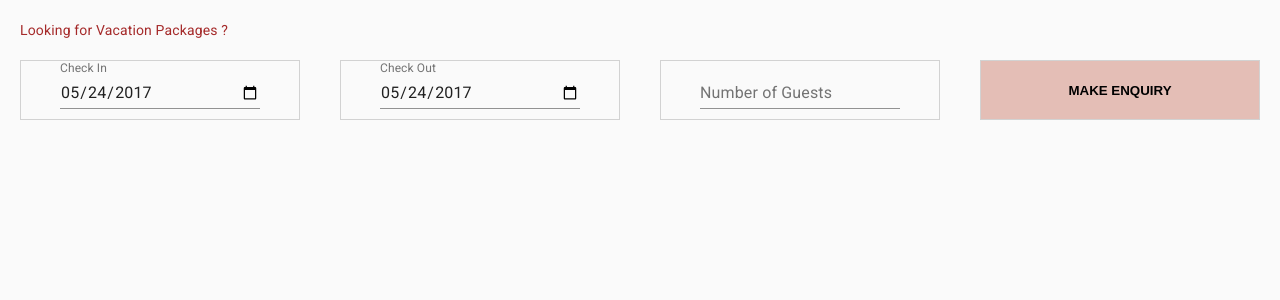
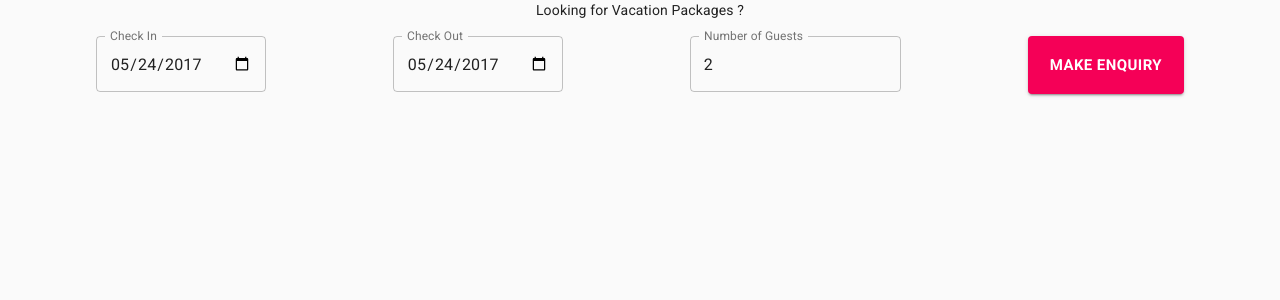
Before and after one commit to akshay-zagade/hotel-management, a React (Create React App) app: page / in a window 1280 px wide. Shown: the top 300 px of the page. Built offline with nearby package versions, Linux system fonts and the light colour scheme.

Commit message:
Enquiry form updated

```diff
--- a/src/App.js
+++ b/src/App.js
@@ -1,6 +1,6 @@
 import { createMuiTheme, CssBaseline, ThemeProvider } from "@material-ui/core";
 import React from "react";
-import EnquiryMain from "./components/EnquiryMain";
+import EnquiryForm from "./components/EnquiryForm";
 
 function App() {
   const theme = createMuiTheme({
@@ -14,7 +14,7 @@ function App() {
       <ThemeProvider theme={theme}>
         <CssBaseline />
         <div className="App">
-          <EnquiryMain />
+          <EnquiryForm />
         </div>
       </ThemeProvider>
     </React.Fragment>
--- a/src/components/DatePickers.js
+++ /dev/null
@@ -1,33 +0,0 @@
-import React from 'react';
-import { makeStyles } from '@material-ui/core/styles';
-import TextField from '@material-ui/core/TextField';
-
-const useStyles = makeStyles((theme) => ({
-  container: {
-    display: 'flex',
-    flexWrap: 'wrap',
-  },
-  textField: {
-    margin: 'auto',
-    width: 200
-  },
-}));
-
-export default function DatePickers(props) {
-  const classes = useStyles();
-
-  return (
-    <form className={classes.container} noValidate>
-      <TextField
-        id="date"
-        label={props.label}
-        type="date"
-        defaultValue="2017-05-24"
-        className={classes.textField}
-        InputLabelProps={{
-          shrink: true,
-        }}
-      />
-    </form>
-  );
-}
--- /dev/null
+++ b/src/components/EnquiryForm.js
@@ -0,0 +1,95 @@
+import { Button, Grid, makeStyles, TextField } from "@material-ui/core";
+import React from "react";
+
+
+const useStyles = makeStyles((theme) => ({
+  enquiryContainer: {
+    [theme.breakpoints.down("xs")]: {
+      flexDirection: "column",
+    },
+    "& > *": {
+      marginLeft: 15,
+      marginRight: 15,
+    },
+  },
+
+  enquiryButton: {
+    "& > *": {
+      paddingTop: "inherit",
+      paddingBottom: "inherit",
+    },
+    fontWeight: "bold",
+  },
+}));
+
+function EnquiryForm() {
+  const classes = useStyles();
+
+  return (
+    <div>
+      <Grid container direction="row" justify="center" spacing={2}>
+        <Grid item>Looking for Vacation Packages ?</Grid>
+        <Grid
+          item
+          container
+          className={classes.enquiryContainer}
+          direction="row"
+          justify="space-evenly"
+          spacing={2}
+        >
+          <Grid item>
+            <TextField
+              id="date"
+              label="Check In"
+              type="date"
+              defaultValue="2017-05-24"
+              InputLabelProps={{
+                shrink: true,
+              }}
+              variant="outlined"
+              fullWidth={true}
+            />
+          </Grid>
+          <Grid item>
+            <TextField
+              id="date"
+              label="Check Out"
+              type="date"
+              defaultValue="2017-05-24"
+              InputLabelProps={{
+                shrink: true,
+              }}
+              variant="outlined"
+              fullWidth={true}
+            />
+          </Grid>
+          <Grid item>
+            <TextField
+              id="standard-basic"
+              label="Number of Guests"
+              defaultValue="2"
+              variant="outlined"
+              InputLabelProps={{
+                shrink: true,
+              }}
+              fullWidth={true}
+            />
+          </Grid>
+          <Grid item>
+            <Button
+              variant="contained"
+              color="secondary"
+              className={classes.enquiryButton}
+              size="large"
+              fullWidth={true}
+            >
+              Make Enquiry
+            </Button>
+          </Grid>
+        </Grid>
+      </Grid>
+    </div>
+  );
+}
+
+export default EnquiryForm;
--- a/src/components/EnquiryMain.js
+++ /dev/null
@@ -1,72 +0,0 @@
-import { makeStyles, TextField } from '@material-ui/core';
-import { Height } from '@material-ui/icons';
-import React from 'react'
-import DatePickers from './DatePickers'
-import EnquiryTextField from './EnquiryTextField'
-
-
-const useStyles = makeStyles((theme) => ({
-    enquiryContainer: {
-        display: 'flex',
-        flexDirection: 'column',
-        flexWrap: 'wrap',
-        [theme.breakpoints.up("sm")]: {
-            flexDirection: 'row',
-            flexWrap: 'nowrap',
-            justifyContent: 'space-evenly'
-        },
-    },
-    enquiryDiv: {
-        border: '1px solid #d2d2d2',
-        margin: 20,
-        height: 60,
-        [theme.breakpoints.up("sm")]: {
-            width: 300
-        }
-    },
-    enquiryButton: {
-        border: 0,
-        color: 'black',
-        backgroundColor: '#e4beb6',
-        width: '100%',
-        height: '100%',
-        fontWeight: 'bold'
-    },
-    enquiryHeading: {
-        display: 'flex',
-        height: 'auto',
-        margin: '20px 20px 0px 20px',
-        border: 'none',
-        color: 'brown'
-    }
-
-  }));
-
-function EnquiryMain() {
-
-    const classes = useStyles();
-
-    return (
-        <div>
-            <div className={classes.enquiryHeading} >
-                Looking for Vacation Packages ?
-            </div>
-            <div className={classes.enquiryContainer}>
-                <div className={classes.enquiryDiv} >
-                    <DatePickers label="Check In"/>
-                </div>
-                <div className={classes.enquiryDiv} >
-                    <DatePickers label="Check Out"/>
-                </div>
-                <div className={classes.enquiryDiv}>
-                    <EnquiryTextField id="standard-basic" label="Number of Guests" />
-                </div>
-                <div className={classes.enquiryDiv}>
-                    <button className={classes.enquiryButton}>MAKE ENQUIRY</button>
-                </div>
-            </div>
-        </div>
-    )
-}
-
-export default EnquiryMain;
--- a/src/components/EnquiryTextField.js
+++ /dev/null
@@ -1,24 +0,0 @@
-import React from 'react';
-import { makeStyles } from '@material-ui/core/styles';
-import TextField from '@material-ui/core/TextField';
-
-const useStyles = makeStyles((theme) => ({
-  root: {
-    display: 'flex',
-    flexWrap: 'wrap',
-  },
-  field: {
-      margin: 'auto',
-      width: 200
-  }
-}));
-
-export default function BasicTextFields() {
-  const classes = useStyles();
-
-  return (
-    <form className={classes.root} noValidate autoComplete="off">
-      <TextField className={classes.field} id="standard-basic" label="Number of Guests" />
-    </form>
-  );
-}
```
Also changed, not shown: src/components/EnquiryDialouge.js (added, +131 -0 lines).
